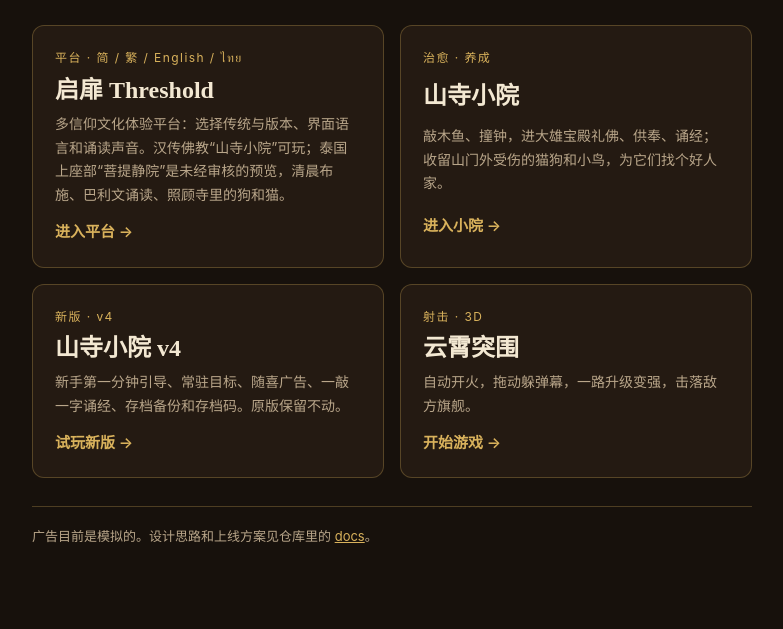
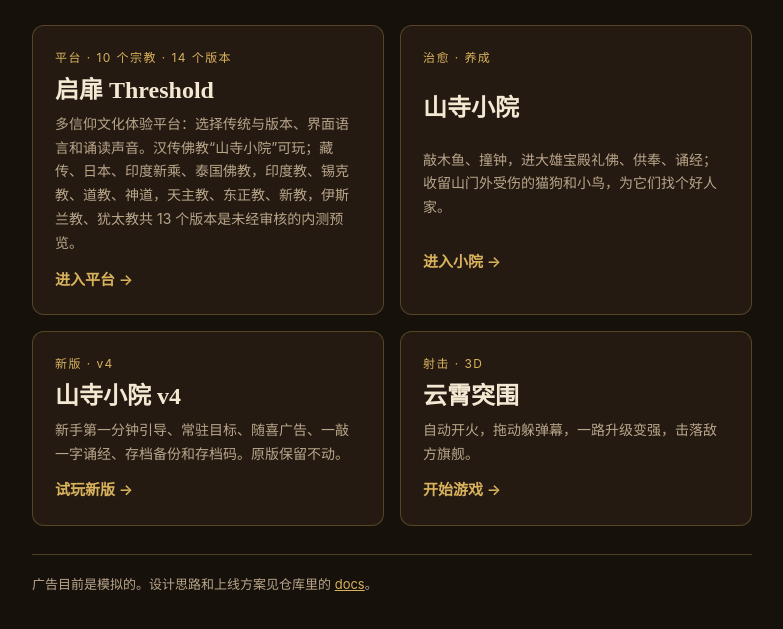
Before and after one commit to sunwenpng/mini-games, a plain HTML site: page index.html in a window 1280 px wide. Shown: the part 125-754 px from the top of the page, without its empty margins (248-1031 px from the left). Drawn offline with Linux system fonts and the light colour scheme.

Commit message:
Landing page: Threshold now lists all ten traditions

```diff
--- a/index.html
+++ b/index.html
@@ -58,9 +58,9 @@
   </header>
   <section class="games">
     <a class="game" href="threshold/">
-      <span class="tag">平台 · 简 / 繁 / English / ไทย</span>
+      <span class="tag">平台 · 10 个宗教 · 14 个版本</span>
       <span class="name">启扉 Threshold</span>
-      <span class="desc">多信仰文化体验平台：选择传统与版本、界面语言和诵读声音。汉传佛教“山寺小院”可玩；泰国上座部“菩提静院”是未经审核的预览，清晨布施、巴利文诵读、照顾寺里的狗和猫。</span>
+      <span class="desc">多信仰文化体验平台：选择传统与版本、界面语言和诵读声音。汉传佛教“山寺小院”可玩；藏传、日本、印度新乘、泰国佛教，印度教、锡克教、道教、神道，天主教、东正教、新教，伊斯兰教、犹太教共 13 个版本是未经审核的内测预览。</span>
       <span class="play">进入平台 →</span>
     </a>
     <a class="game" href="temple-yard/">
```
Also changed, not shown: 1 other file.
